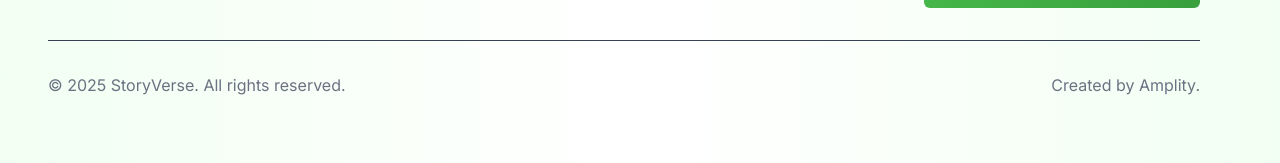
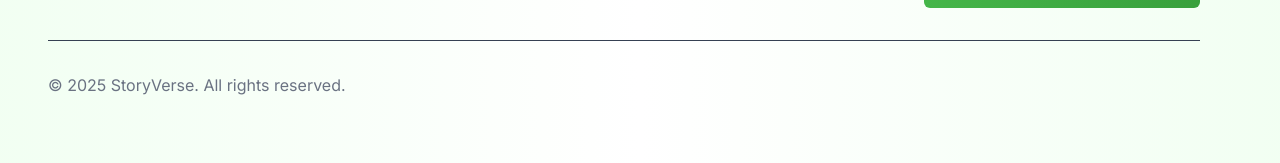
Before and after one commit to EmmyKay0026/story-app, a Next.js app: page / in a window 1280 px wide. Shown: the part 3986-4149 px from the top of the page. Built offline with nearby package versions, Linux system fonts and the light colour scheme; no server answers.

Commit message:
Update Footer.tsx

```diff
--- a/components/molecules/Footer.tsx
+++ b/components/molecules/Footer.tsx
@@ -102,7 +102,7 @@ const Footer = ({
             &copy; 2025 StoryVerse. All rights reserved.
           </p>
           <p className="text-gray-500 text-[14px] md:text-[1rem]">
-            Created by Amplity.
+
           </p>
         </div>
       </div>
```
